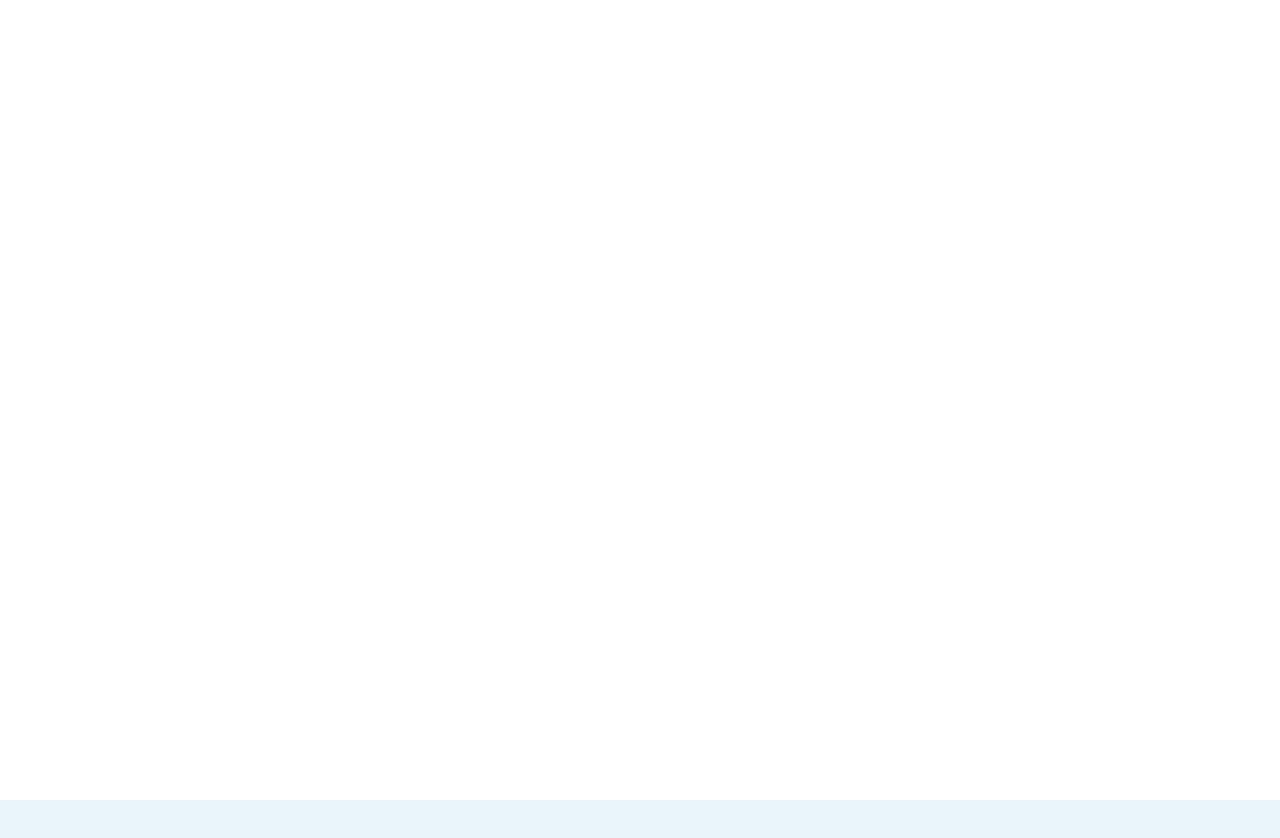
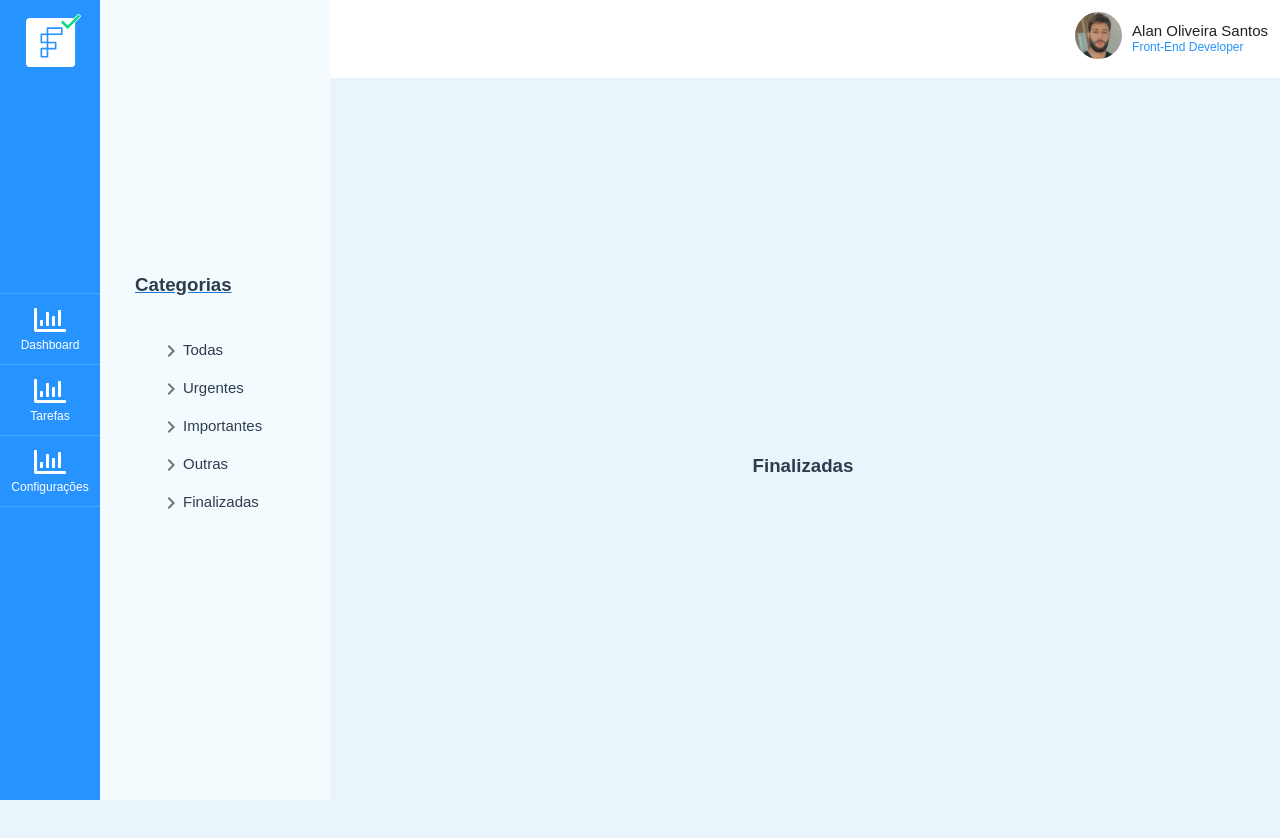
Before and after one commit to alansods/vuetify-todo-list, a Vue app: page /#/tarefas/finalizadas in a window 1280 px wide. Shown: the top 838 px of the page. Before the commit the page ends 800 px from the top, so only its background shows below. Built offline with nearby package versions, Linux system fonts and the light colour scheme; a web font is replaced by a local one.

Commit message:
iniciando link categorias

```diff
--- a/src/components/Sidebar/Categories.vue
+++ b/src/components/Sidebar/Categories.vue
@@ -1,7 +1,7 @@
 <template>
   <div class="categorias" max-width="300">
     <div>
-      <h3 class="mb-10">Categorias</h3>
+      <router-link class="router" :to="'tarefas/finalizadas'"><h3 class="mb-10">Categorias</h3></router-link>
       <ul v-for="(item, i) in items" :key="i">
         <li><v-icon>mdi-chevron-right</v-icon>{{ item.text }}</li>
       </ul>
--- /dev/null
+++ b/src/views/Finalizadas.vue
@@ -0,0 +1,23 @@
+<template>
+<div class="centralizar">
+  <h3>Finalizadas</h3>
+
+</div>
+</template>
+
+<script>
+export default {
+
+}
+</script>
+
+<style>
+
+.centralizar {
+  display: flex;
+  justify-content: center;
+  align-items: center;
+  height: 100vh;
+}
+
+</style>
--- a/src/views/Tarefas.vue
+++ b/src/views/Tarefas.vue
@@ -10,7 +10,8 @@
           <Categories></Categories>
         </v-col>
         <v-col cols="9" class="pa-0">
-          <MyTasks></MyTasks>
+          <router-view />
+          <!-- <MyTasks></MyTasks> -->
         </v-col>
       </v-row>
     </v-container>
@@ -20,7 +21,7 @@
 <script>
 import Categories from "@/components/Sidebar/Categories.vue";
 import Sidebar from "@/components/Sidebar/Sidebar.vue";
-import MyTasks from "@/components/tarefas/MyTasks.vue";
+// import MyTasks from "@/components/tarefas/MyTasks.vue";
 import TopBar from "@/components/tarefas/TopBar.vue";
 
 
@@ -29,7 +30,7 @@ export default {
   components: {
     Categories,
     Sidebar,
-    MyTasks,
+    // MyTasks,
     TopBar,
   },
 };
```
Also changed, not shown: src/router/index.js (+13 -1 lines), src/views/MyTasks.vue (renamed from src/components/tarefas/MyTasks.vue).
